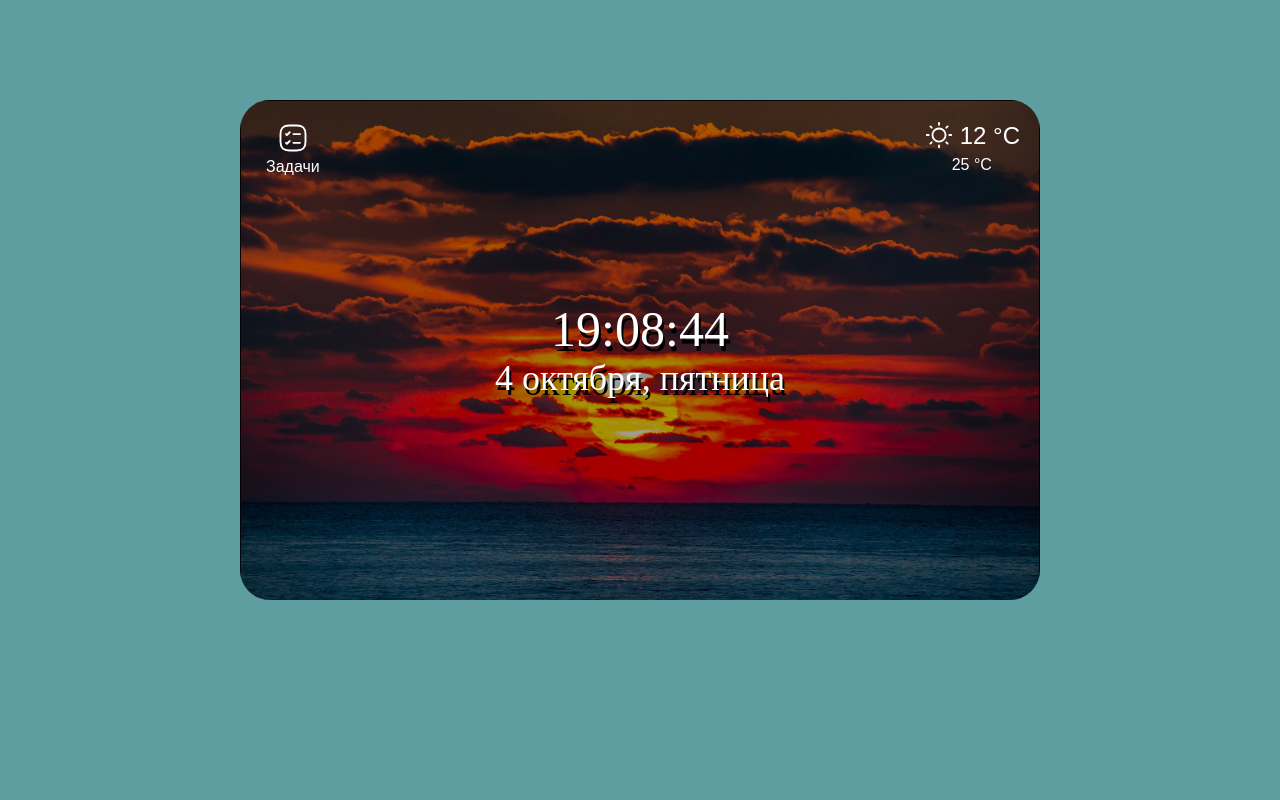
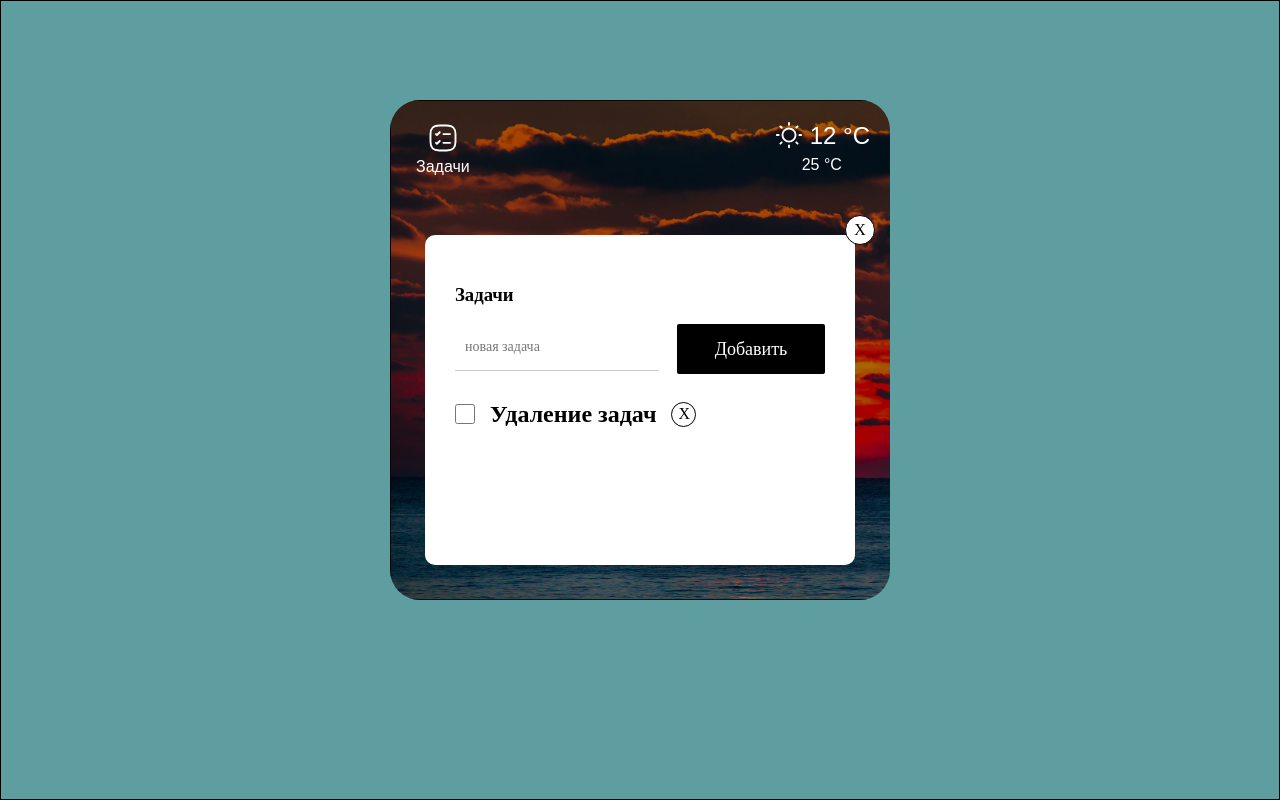
Before and after one commit to n1kkru/momentum, a website built with webpack: page src/index.html in a window 1280 px wide. Both pictures are taken after a click on the button "Задачи". Built offline with nearby package versions, Linux system fonts and the light colour scheme; no server answers.

Commit message:
add: Todo feature

```diff
--- a/src/index.css
+++ b/src/index.css
@@ -3,6 +3,8 @@
 @import url('styles/page.css');
 @import url('styles/header.css');
 @import url('styles/main.css');
+@import url('styles/modal.css');
+
 /* @import url('../blocks/footer/footer.css');
 @import url('../blocks/profile/profile.css');
 @import url('../blocks/places/places.css');
--- a/src/index.html
+++ b/src/index.html
@@ -35,8 +35,45 @@
         </section>
       </main>
 
-      <footer></footer>
+      <!-- Модалка туду -->
+    <div id="popup_type_todo" class="popup popup_type_todo">
+      <div class="popup__content">
+        <button type="button" class="popup__close">X</button>
+        <h3 class="popup__title">Задачи</h3>
+        <form class="popup__form" name="new-todo">
+          <input
+            type="text"
+            name="todo-name"
+            id="todo-name-input"
+            class="popup__input popup__input_type_todo-name"
+            placeholder="новая задача"
+            required
+            minlength="2"
+            pattern="^[A-Za-zА-Яа-яёЁ \-]+$"
+            data-error-message="Разрешены только буквы, знак дефиса и пробел"
+          >
+          <button type="submit" class="button popup__button">Добавить</button>
+        </form>
+        <span class="popup__message-error place-name-input-error popup__message-error-activ"></span>
+        <ul class="todos__list">
+          <li class="todos__item todo">
+            <input class="todo__checkbox" type="checkbox">
+            <h2 class="todo__title">Удаление задач</h2>
+            <button type="button" class="todo__delete-button">X</button>
+          </li>
+        </ul>
+      </div>
     </div>
+    </div>
+
+<!-- шаблон тудухи -->
+    <template id="todo-template">
+      <li class="todos__item todo">
+        <input class="todo__checkbox" type="checkbox">
+        <h2 class="todo__title"></h2>
+        <button type="button" class="todo__delete-button">X</button>
+      </li>
+    </template>
 
     <template id="sunny">
       <svg width="30px" height="30px" viewBox="0 0 1024 1024" xmlns="http://www.w3.org/2000/svg" fill="#000">
--- a/src/index.js
+++ b/src/index.js
@@ -1,16 +1,25 @@
 import { fetchWeather } from "./api";
 import "./index.css";
 import { changeWeatherIcon } from "./scripts/date";
+import { closeByClick, closeModal, openModal } from "./scripts/modal";
 import { transferDayOfWeek, transferMonth } from "./scripts/time";
+import { createTodo, deleteElement } from "./scripts/todo";
 
 // DOM
 const mainDate = document.querySelector(".main__date");
 const dateValue = mainDate.querySelector(".main__date-date");
 const timeValue = mainDate.querySelector(".main__date-time");
+
 const buttonTasks = document.querySelector(".button-tasks");
 const iconWeather = document.querySelector(".icon_weather");
 const temperatureValue = document.querySelector(".nav__element-temperature");
 const city = document.querySelector(".city");
+
+const todosList = document.querySelector('.todos__list');
+const popupTodos = document.querySelector('.popup_type_todo');
+const formAddTodo = document.forms['new-todo'];
+const newTodoName = formAddTodo.elements['todo-name'];
+
 
 findLocation();
 setDefaultValues();
@@ -32,6 +41,19 @@ city.addEventListener("click", () => {
 
 setTimeout(updateDate(), 1000);
 
+buttonTasks.addEventListener('click', () => {
+  openModal(popupTodos);
+})
+
+popupTodos.addEventListener('click', closeByClick);
+
+formAddTodo.addEventListener('submit', (evt) => {
+  evt.preventDefault();
+  const newElem = createTodo(newTodoName.value, deleteElement);
+  todosList.prepend(newElem, todosList.firstChild);
+  todosList.prepend(newElem);
+  newTodoName.value = "";
+});
 
 function findLocation() {
   if (!navigator.geolocation) {
--- /dev/null
+++ b/src/scripts/modal.js
@@ -0,0 +1,27 @@
+function openModal(popup) {
+  popup.classList.add('popup_is-opened');
+  document.addEventListener('keydown', closeByEsc);
+}
+
+function closeModal(popup) {
+  popup.classList.remove('popup_is-opened');
+  document.removeEventListener('keydown', closeByEsc);
+}
+
+// закртыие по escape
+function closeByEsc(evt) {
+  if (evt.key === 'Escape') {
+    const openedPopup  = document.querySelector(".popup_is-opened");
+    closeModal(openedPopup);
+  }
+}
+
+// закртыие по нажатию
+function closeByClick(evt) {
+  if (evt.target.classList.contains('popup__close') || evt.target.classList.contains('popup')) {
+    const openedPopup  = evt.currentTarget;
+    closeModal(openedPopup);
+  }
+}
+
+export {openModal, closeModal, closeByClick};
--- /dev/null
+++ b/src/scripts/todo.js
@@ -0,0 +1,26 @@
+// Темплейт todo
+const todoTemplate = document.querySelector('#todo-template').content;
+
+// Функция создания todo
+function createTodo(title, handlerDelete) {
+  const todoElem = todoTemplate.querySelector('.todo').cloneNode(true);
+
+  const todoDeleteButton = todoElem.querySelector('.todo__delete-button');
+  const todoCheckbox = todoElem.querySelector('.todo__checkbox');
+
+  todoElem.querySelector('.todo__title').textContent = title;
+
+  todoDeleteButton.addEventListener('click', () => {
+    handlerDelete(todoElem);
+  });
+
+  todoCheckbox.addEventListener('click', (evt) => {});
+
+  return todoElem;
+}
+
+function deleteElement(elem) {
+  elem.remove();
+};
+
+export {createTodo, deleteElement};
--- /dev/null
+++ b/src/styles/modal.css
@@ -0,0 +1,122 @@
+.popup {
+  position: fixed;
+  top: 0;
+  right: 0;
+  bottom: 0;
+  left: 0;
+  z-index: 10;
+  display: none;
+  justify-content: center;
+  align-items: center;
+  border: 1px solid #000;
+}
+
+.popup__content {
+  position: relative;
+  box-sizing: border-box;
+  width: 100%;
+  max-width: 430px;
+  min-height: 330px;
+  border-radius: 10px;
+  padding: 30px;
+  background-color: #fff;
+}
+
+.popup_is-opened {
+  visibility: visible;
+  display: flex;
+  opacity: 1;
+  transition: visibility 0s, opacity 0.6s;
+  pointer-events: all;
+}
+
+.popup__close {
+  position: absolute;
+  top: -20px;
+  right: -20px;
+  width: 30px;
+  height: 30px;
+  margin: 0;
+  border: 1px solid #000;
+  border-radius: 50%;
+  background-size: 35px 35px;
+  transition: visibility 0s, opacity 0.3s;
+  cursor: pointer;
+  background-color: #fff;
+}
+
+.popup__close:hover {
+  opacity: 0.6;
+}
+
+.popup__button {
+  display: flex;
+  justify-content: center;
+  align-items: center;
+  width: 40%;
+  height: 50px;
+  border: none;
+  border-radius: 2px;
+  color: white;
+  font-size: 18px;
+  line-height: 22px;
+  background: #000;
+  transition: visibility 0s, background 0.3s;
+}
+
+.popup__form {
+  margin-top: 10px;
+  display: flex;
+  justify-content: space-between;
+}
+
+.popup__button:hover {
+  background: rgba(0, 0, 0, 0.8);
+  cursor: pointer;
+}
+
+.popup__input {
+  box-sizing: border-box;
+  width: 55%;
+  height: 47px;
+  margin-bottom: 10px;
+  border: 0;
+  border-bottom: 1px solid rgba(0, 0, 0, .2);
+  padding: 10px;
+  font-size: 14px;
+  line-height: 18px;
+}
+
+.todos__list {
+  padding: 0;
+
+}
+
+.todos__item {
+  max-height: 35px;
+  display: flex;
+  align-items: center;
+  justify-content: start;
+  gap: 15px;
+  text-decoration: none;
+  list-style-type: none;
+}
+
+input[type="checkbox"] {
+  accent-color: #00fb69;
+  width: 20px;
+  height: 20px;
+}
+
+.todo__delete-button {
+  width: 25px;
+  height: 25px;
+  border: 1px solid #000;
+  border-radius: 50%;
+  cursor: pointer;
+  background-color: #fff;
+}
+
+.todo__delete-button:hover {
+  background-color: red;
+}
--- a/src/styles/page.css
+++ b/src/styles/page.css
@@ -1,10 +1,13 @@
 .page {
   padding: 100px;
   background-color: cadetblue;
+  display: flex;
 }
 
 .page__content {
-  margin: auto;
+  margin-inline: auto;
+  inset-inline: 0;
+  inset-block-start: calc(50% - 500px);
   min-width: 500px;
   min-height: 500px;
   max-width: 800px;
```
